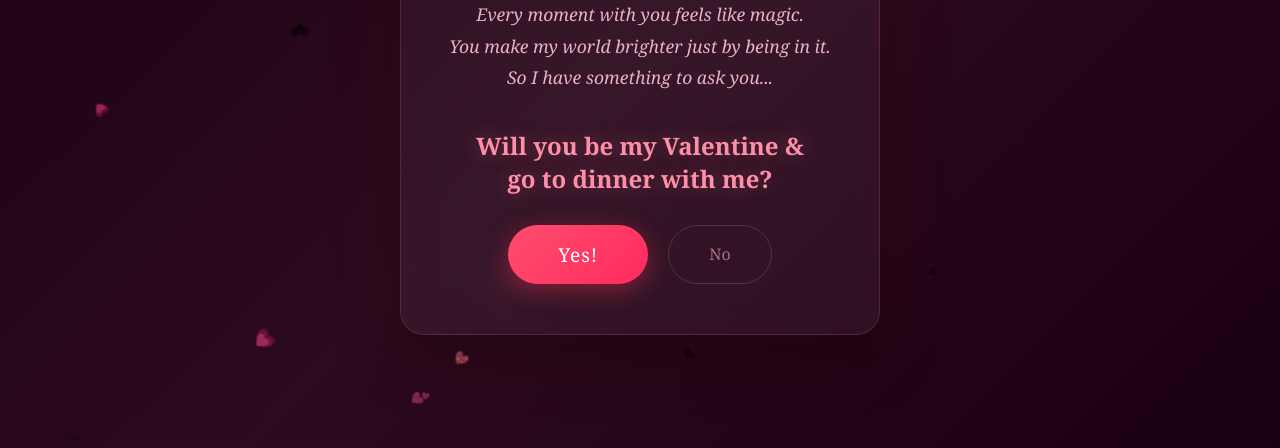
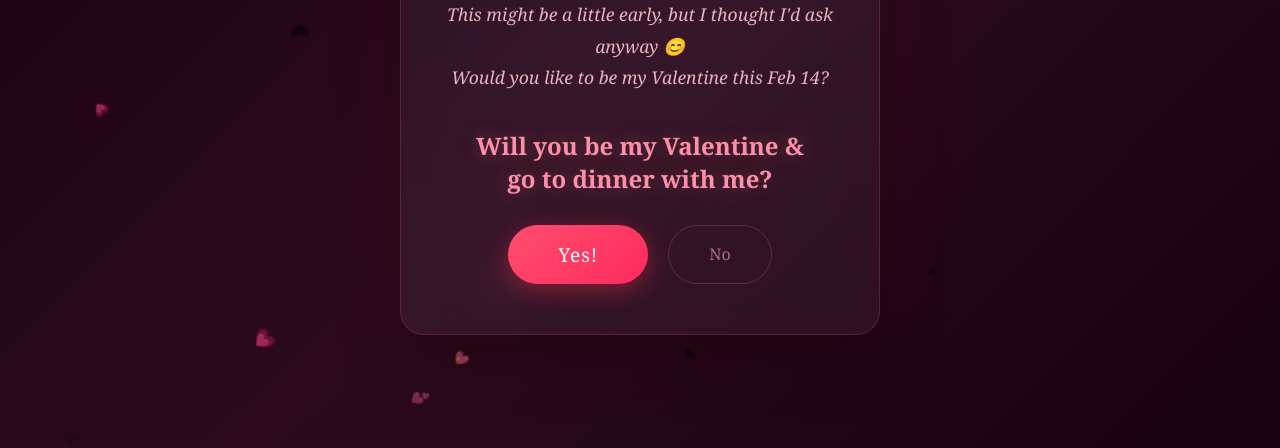
Before and after one commit to Akshay-84/valentine, a plain HTML site: page index.html in a window 1280 px wide. Shown: the part 352-800 px from the top of the page. Drawn offline with Linux system fonts and the light colour scheme.

Commit message:
Update index.html

```diff
--- a/index.html
+++ b/index.html
@@ -40,7 +40,7 @@
         <div class="ask-section" id="askSection">
             <div class="big-heart">&#10084;&#65039;</div>
             <h1>Hey Beautiful...</h1>
-            <p class="message">Every moment with you feels like magic.<br>You make my world brighter just by being in it.<br>So I have something to ask you...</p>
+                        <p class="message">This might be a little early, but I thought I'd ask anyway 😊<br>Would you like to be my Valentine this Feb 14?</p>
             <p class="question">Will you be my Valentine &amp;<br>go to dinner with me?</p>
             <div class="buttons">
                 <button class="btn-yes" onclick="sayYes()">Yes!</button>
```
